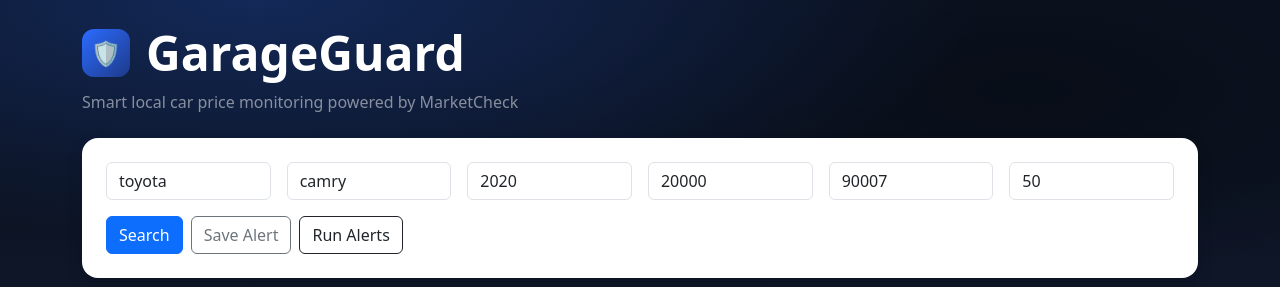
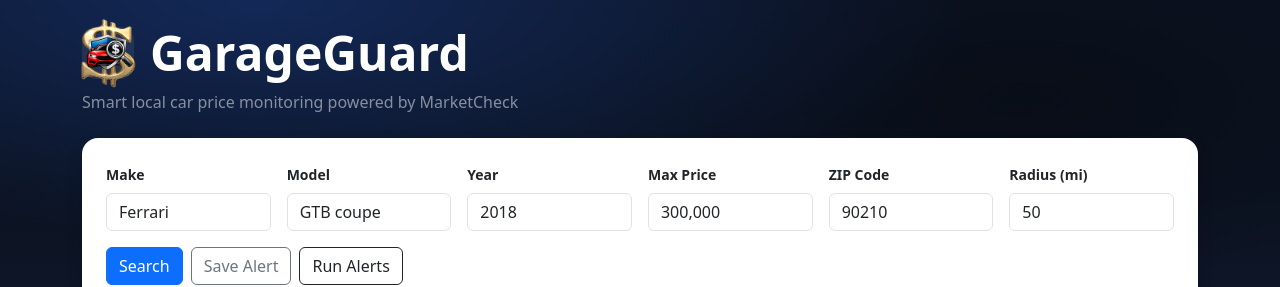
Before and after one commit to DSwanO/Car-Price-Checker, a React app in the folder frontend/: page / in a window 1280 px wide. Shown: the top 287 px of the page. Built offline with nearby package versions, Linux system fonts and the light colour scheme; no server answers; the HTML template or start-up script is replaced by a standard one.

Commit message:
Updates to input bar labels, logo, and lightened overlay gradient.

```diff
--- a/frontend/src/App.jsx
+++ b/frontend/src/App.jsx
@@ -1,5 +1,6 @@
 import { useEffect, useMemo, useState } from "react";
 import bgImage from "./assets/garage-bg.jpg"; // <-- Make sure this file exists
+import logo from "./assets/logo.png"; // <-- Make sure this file exists too
 
 const API = "http://localhost:8000";
 
@@ -11,12 +12,12 @@
 
 export default function App() {
   const [form, setForm] = useState({
-    make: "toyota",
-    model: "camry",
-    year: "2020",
-    zip_code: "90007",
+    make: "Ferrari",
+    model: "GTB coupe",
+    year: "2018",
+    zip_code: "90210",
     radius: "50",
-    max_price: "20000",
+    max_price: "300,000",
   });
 
   const [loading, setLoading] = useState(false);
@@ -92,24 +93,36 @@
 <div className="gg-hero text-white">
   <div className="container py-4">
     <div className="d-flex align-items-center gap-3">
+
+      {/* Logo Container */}
       <div
         style={{
-                width: 48,
-                height: 48,
-                borderRadius: 12,
-                background: "linear-gradient(135deg, #2b6cff, #1e3a8a)",
+          width: 52,
+          height: 52,
+          borderRadius: 14,
+          background: "rgba(255,255,255,0.08)",
           display: "flex",
           alignItems: "center",
           justifyContent: "center",
-                fontSize: 24,
+          backdropFilter: "blur(6px)"
         }}
       >
-              🛡️
+        <img
+          src={logo}
+          alt="GarageGuard Logo"
+          style={{
+            width: 70,
+            height: 70,
+            objectFit: "contain"
+          }}
+        />
       </div>
 
+      {/* Brand Text */}
       <h1 className="display-5 fw-bold text-white mb-0">
         GarageGuard
       </h1>
+
     </div>
 
     <div className="text-white-50 mt-2">
@@ -120,37 +133,49 @@
           <div className="bg-white text-dark mt-4 p-4 rounded-4 shadow">
             <div className="row g-3">
               <div className="col-md-2">
-                <input className="form-control" placeholder="Make"
+                <label htmlFor="make" className="form-label fw-semibold small">Make</label>
+                <input
+                  className="form-control"
                   value={form.make}
                   onChange={(e) => update("make", e.target.value)} />
               </div>
 
               <div className="col-md-2">
-                <input className="form-control" placeholder="Model"
+                <label htmlFor="model" className="form-label fw-semibold small">Model</label>
+                <input
+                  className="form-control"
                   value={form.model}
                   onChange={(e) => update("model", e.target.value)} />
               </div>
 
               <div className="col-md-2">
-                <input className="form-control" placeholder="Year"
+                <label htmlFor="year" className="form-label fw-semibold small">Year</label>
+                <input
+                  className="form-control"
                   value={form.year}
                   onChange={(e) => update("year", e.target.value)} />
               </div>
 
               <div className="col-md-2">
-                <input className="form-control" placeholder="Max Price"
+                <label htmlFor="max_price" className="form-label fw-semibold small">Max Price</label>
+                <input
+                  className="form-control"
                   value={form.max_price}
                   onChange={(e) => update("max_price", e.target.value)} />
               </div>
 
               <div className="col-md-2">
-                <input className="form-control" placeholder="ZIP"
+                <label htmlFor="zip_code" className="form-label fw-semibold small">ZIP Code</label>
+                <input
+                  className="form-control"
                   value={form.zip_code}
                   onChange={(e) => update("zip_code", e.target.value)} />
               </div>
 
               <div className="col-md-2">
-                <input className="form-control" placeholder="Radius"
+                <label htmlFor="radius" className="form-label fw-semibold small">Radius (mi)</label>
+                <input
+                  className="form-control"
                   value={form.radius}
                   onChange={(e) => update("radius", e.target.value)} />
               </div>
@@ -174,7 +199,7 @@
       {/* MAIN WITH BACKGROUND IMAGE */}
       <main
         style={{
-          backgroundImage: `linear-gradient(rgba(5,10,20,0.85), rgba(5,10,20,0.85)), url(${bgImage})`,
+          backgroundImage: `linear-gradient(rgba(5,10,20,0.55), rgba(5,10,20,0.55)), url(${bgImage})`,
           backgroundSize: "cover",
           backgroundColor: "#0b1220",
           backgroundPosition: "center bottom",
```
Also changed, not shown: frontend/src/assets/garage-bg.jpg, frontend/src/assets/logo.png (added). Lines whose indentation alone changed are shown as unchanged.
